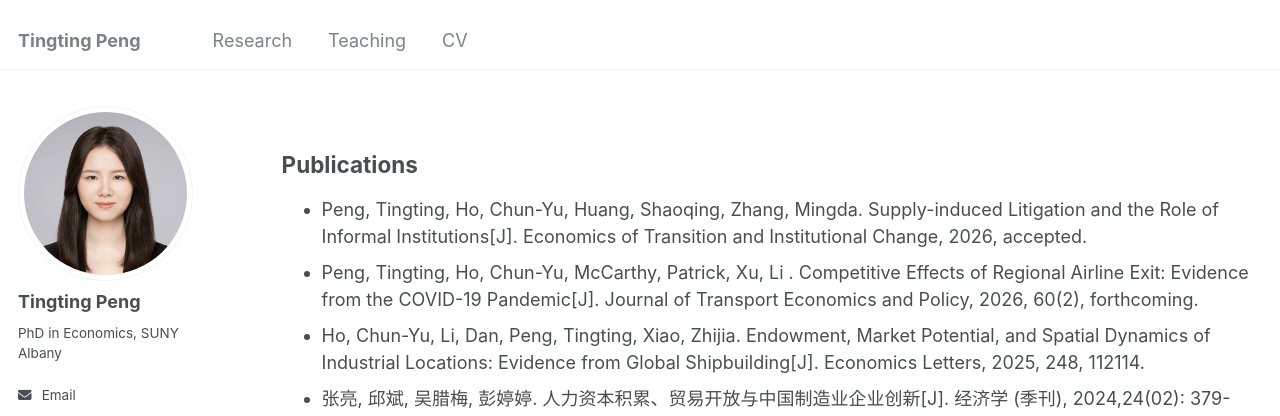
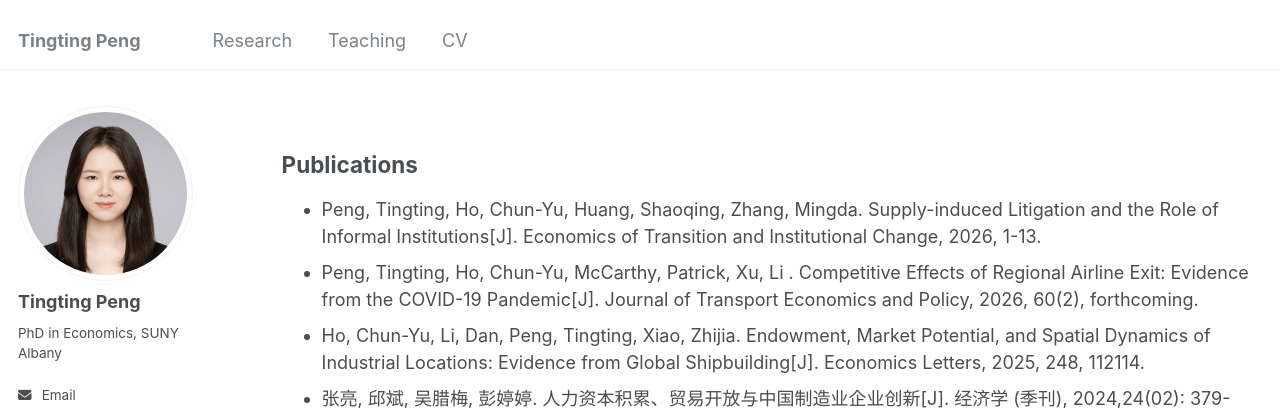
Before and after one commit to tpeng2023/webpage, a Jekyll site: the page built from _pages/research.md, in a window 1280 px wide and 1245 px high. Shown: the top 416 px of the window. Built offline with Jekyll 4.4.1, drawn with Linux system fonts in a browser that asks for light colours; some web fonts are replaced.

Commit message:
Update research.md

```diff
--- a/_pages/research.md
+++ b/_pages/research.md
@@ -5,7 +5,7 @@ permalink: /research/
 author_profile: true
 ---
 ## Publications
-* Peng, Tingting, Ho, Chun-Yu, Huang, Shaoqing, Zhang, Mingda. Supply-induced Litigation and the Role of Informal Institutions[J]. Economics of Transition and Institutional Change, 2026, accepted.
+* Peng, Tingting, Ho, Chun-Yu, Huang, Shaoqing, Zhang, Mingda. Supply-induced Litigation and the Role of Informal Institutions[J]. Economics of Transition and Institutional Change, 2026, 1-13.
 * Peng, Tingting, Ho, Chun-Yu, McCarthy, Patrick, Xu, Li . Competitive Effects of Regional Airline Exit: Evidence from the COVID-19 Pandemic[J]. Journal of Transport Economics and Policy, 2026, 60(2), forthcoming.
 * Ho, Chun-Yu, Li, Dan, Peng, Tingting, Xiao, Zhijia. Endowment, Market Potential, and Spatial Dynamics of Industrial Locations: Evidence from Global Shipbuilding[J]. Economics Letters, 2025, 248, 112114.
 * 张亮, 邱斌, 吴腊梅, 彭婷婷. 人力资本积累、贸易开放与中国制造业企业创新[J]. 经济学 (季刊), 2024,24(02): 379-394.
```
